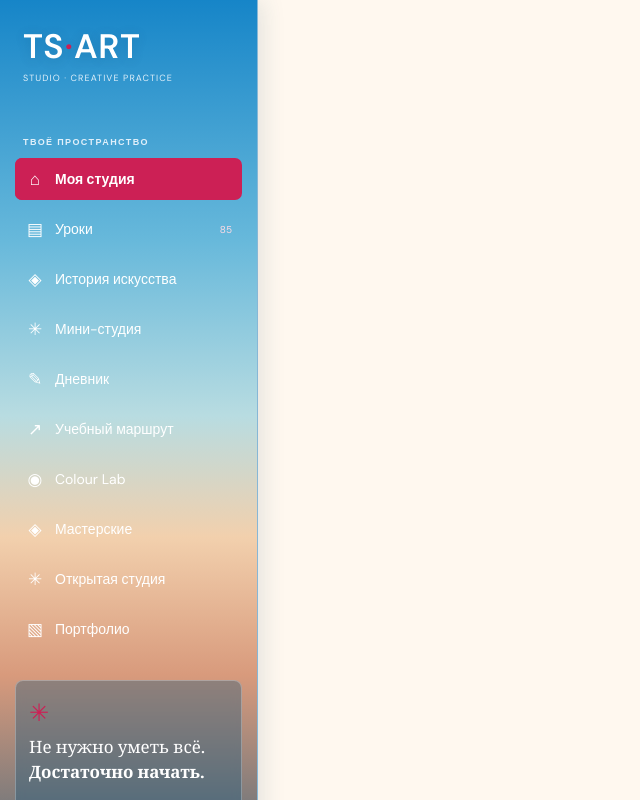
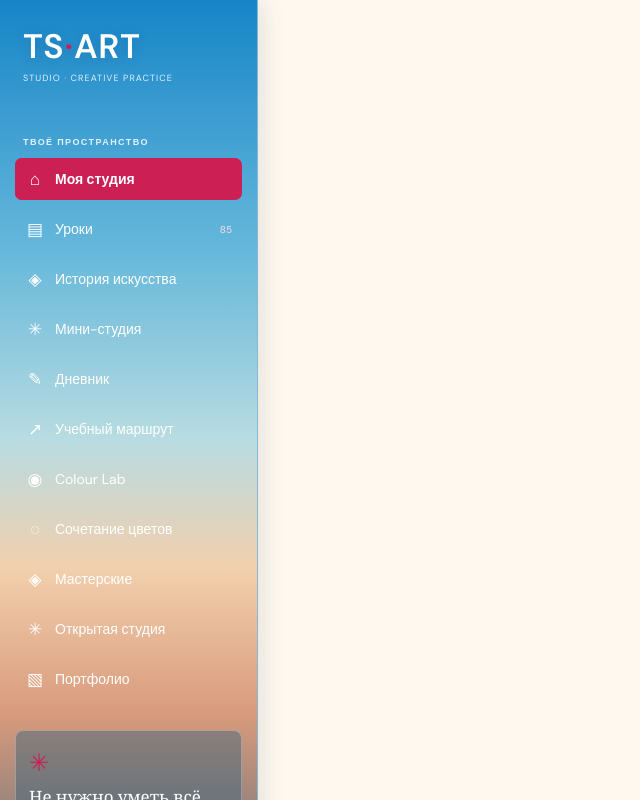
Before and after one commit to TamiArt/TS_ART, a React (Vite) app: page / in a window 1280 px wide. Shown: the top 800 px of the page, without its empty margins (0-640 px from the left). Built offline with nearby package versions, Linux system fonts and the light colour scheme; a web font is replaced by a local one.

Commit message:
Add color combinations page to sidebar navigation

```diff
--- a/src/App.tsx
+++ b/src/App.tsx
@@ -11,11 +11,12 @@ import {
 import OilPaintMixer from "./components/OilPaintMixer";
 import LessonVisualGuide from "./components/LessonVisualGuide";
 import ArtHistoryPage from "./components/ArtHistoryPage";
+import ColorCombinationsPage from "./components/ColorCombinationsPage";
 
-type Page = "home" | "learn" | "art-history" | "practice" | "journal" | "path" | "colourlab" | "openstudio" | "workshops" | "portfolio";
+type Page = "home" | "learn" | "art-history" | "practice" | "journal" | "path" | "colourlab" | "color-combinations" | "openstudio" | "workshops" | "portfolio";
 
 const icons: Record<Page, string> = {
-  home: "⌂", learn: "▤", "art-history": "◈", practice: "✳", journal: "✎", path: "↗", colourlab: "◉", openstudio: "✳", workshops: "◈", portfolio: "▧"
+  home: "⌂", learn: "▤", "art-history": "◈", practice: "✳", journal: "✎", path: "↗", colourlab: "◉", "color-combinations": "◌", openstudio: "✳", workshops: "◈", portfolio: "▧"
 };
 
 function App() {
@@ -81,6 +82,7 @@ function App() {
     { id: "journal", label: "Дневник" },
     { id: "path", label: "Учебный маршрут" },
     { id: "colourlab", label: "Colour Lab" },
+    { id: "color-combinations", label: "Сочетание цветов" },
     { id: "workshops", label: "Мастерские" },
     { id: "openstudio", label: "Открытая студия" },
     { id: "portfolio", label: "Портфолио" }
@@ -151,6 +153,7 @@ function App() {
             {page === "practice" && <PracticePage practices={practices} completed={saved.completed} onOpen={openLesson} />}
             {page === "journal" && <JournalPage value={saved.journal} onChange={updateJournal} completedCount={completedCount} />}
             {page === "path" && <PathPage completed={saved.completed} onOpen={openLesson} onSelectModule={setActiveModuleId} onNavigate={navigate} />}
+            {page === "color-combinations" && <ColorCombinationsPage />}
             {page === "colourlab" && <ColourLabPage tests={saved.colourTests} onAdd={(test) => setSaved((current) => ({ ...current, colourTests: [test, ...current.colourTests] }))} onDelete={(id) => setSaved((current) => ({ ...current, colourTests: current.colourTests.filter((test) => test.id !== id) }))} />}
             {page === "openstudio" && <OpenStudioPage projects={saved.projects} onAdd={(project) => setSaved((current) => ({ ...current, projects: [project, ...current.projects] }))} onStatus={(id, status) => setSaved((current) => ({ ...current, projects: current.projects.map((project) => project.id === id ? { ...project, status } : project) }))} onDelete={(id) => setSaved((current) => ({ ...current, projects: current.projects.filter((project) => project.id !== id) }))} />}
             {page === "portfolio" && <PortfolioPage items={saved.portfolio} onAdd={(item) => setSaved((current) => ({ ...current, portfolio: [item, ...current.portfolio] }))} onDelete={(id) => setSaved((current) => ({ ...current, portfolio: current.portfolio.filter((item) => item.id !== id) }))} />}
```
